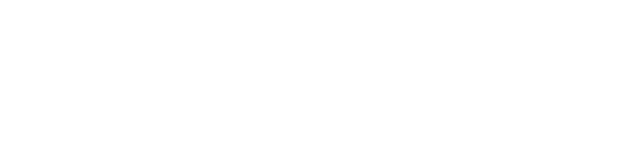
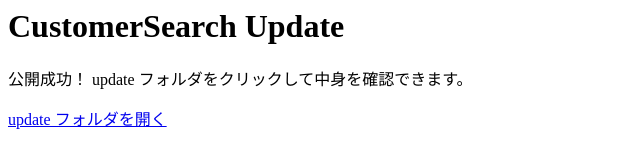
Before and after one commit to Keita-cyber-0110/customersearch-update, a plain HTML site: page index.html in a window 1280 px wide. Shown: the whole page, without its empty margins (0-640 px from the left). Drawn offline with Linux system fonts and the light colour scheme.

Commit message:
edit index.html

```diff
--- a/index.html
+++ b/index.html
@@ -1 +1,7 @@
-<html><body></body></html>
+<html>
+  <body>
+    <h1>CustomerSearch Update</h1>
+    <p>公開成功！ update フォルダをクリックして中身を確認できます。</p>
+    <a href="update/">update フォルダを開く</a>
+  </body>
+</html>
```
